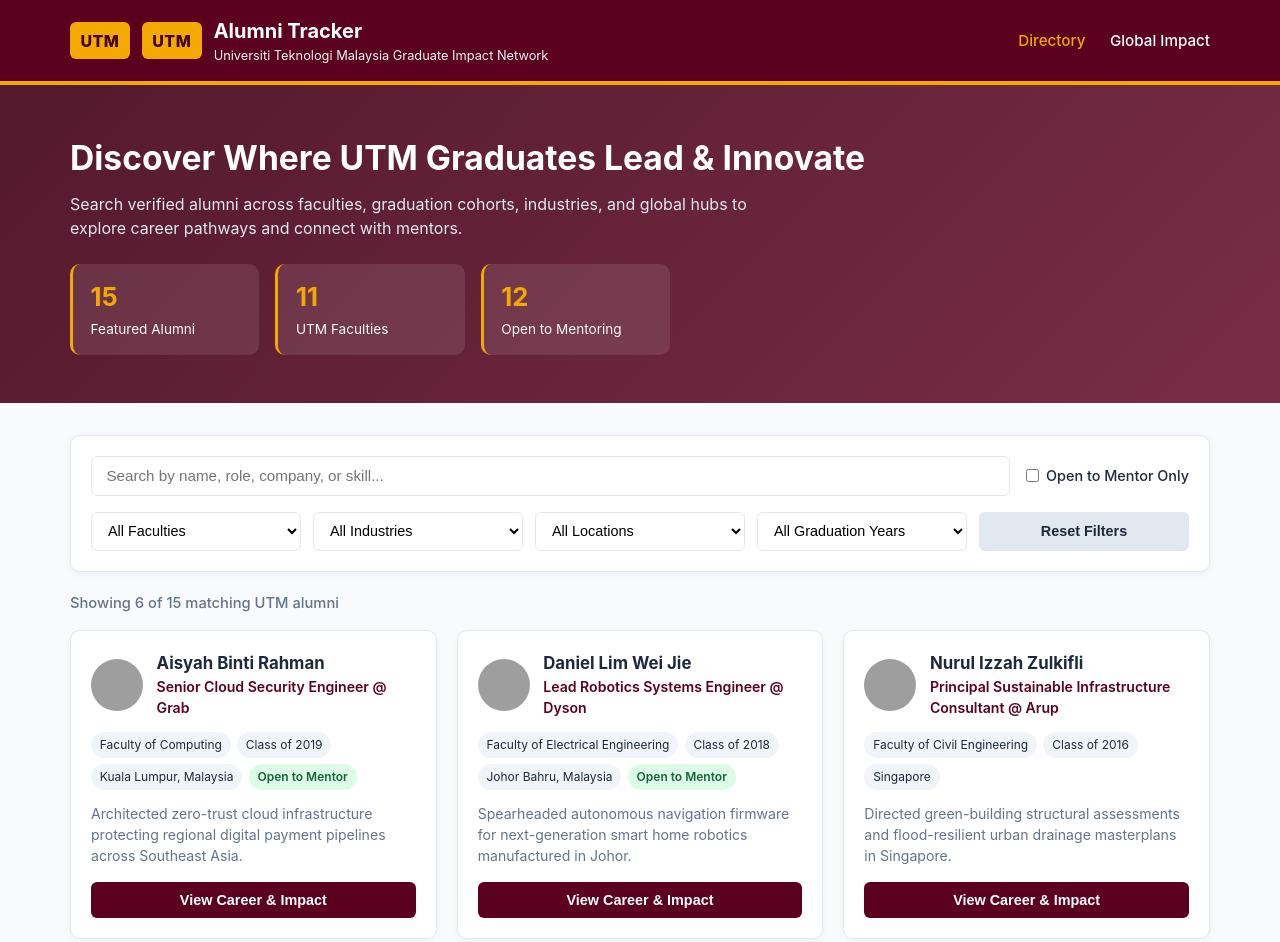
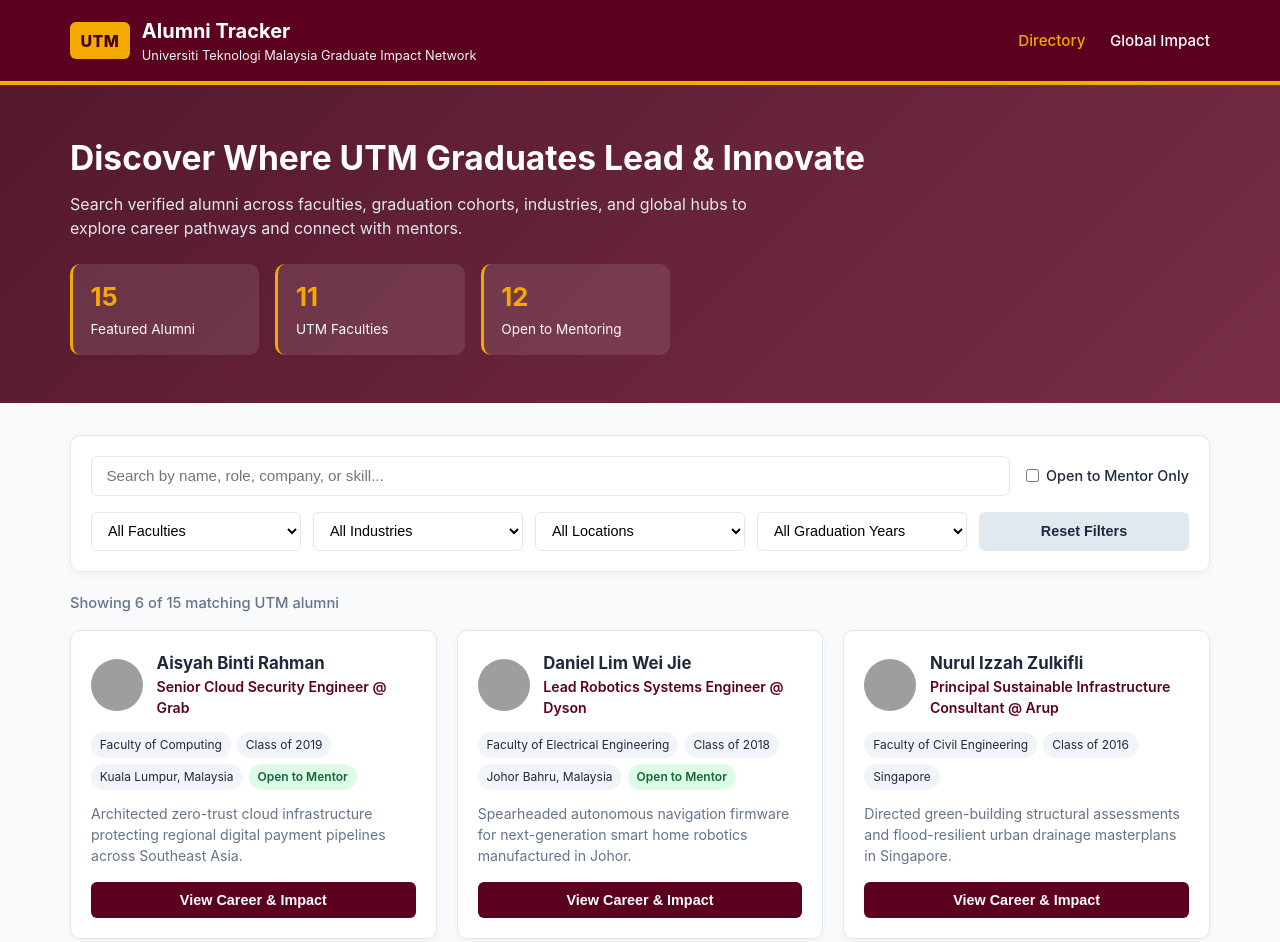
Before and after one commit to razorhavoc/utm-alumni-connect, a plain HTML site: page index.html in a window 1280 px wide. Shown: the top 942 px of the page. Drawn offline with Linux system fonts and the light colour scheme; grey boxes are pictures that could not be loaded.

Commit message:
Remove duplicate brand badge from index.html
Removed duplicate brand badge span element.

```diff
--- a/index.html
+++ b/index.html
@@ -21,7 +21,6 @@
           onerror="this.style.display='none'; this.nextElementSibling.style.display='inline-block';"
         />
         <span class="brand-badge" style="display: none;">UTM</span>
-        <span class="brand-badge">UTM</span>
         <div>
           <h1>Alumni Tracker</h1>
           <p class="subtitle">Universiti Teknologi Malaysia Graduate Impact Network</p>
```
